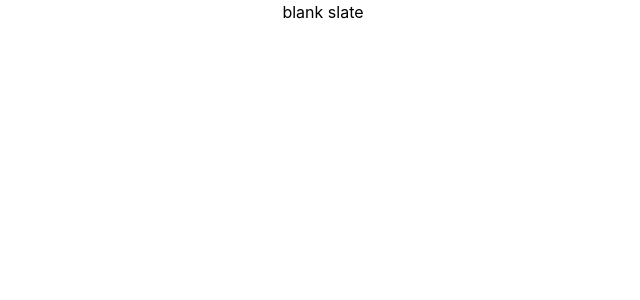
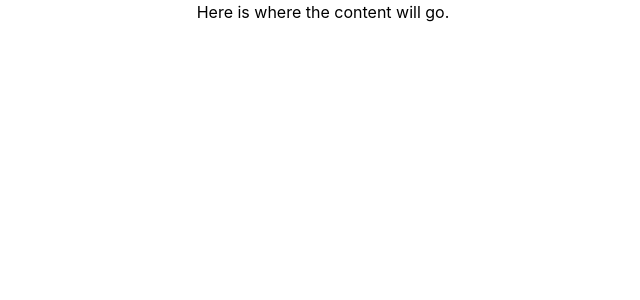
Before and after one commit to reveleigh/Probability-Experiments, a React (Create React App) app: page / in a window 1280 px wide. Shown: the top 300 px of the page, without its empty margins (317-957 px from the left). Built offline with nearby package versions, Linux system fonts and the light colour scheme.

Commit message:
Changed template message

```diff
--- a/src/App.js
+++ b/src/App.js
@@ -4,7 +4,7 @@ import './App.css';
 function App() {
   return (
     <div className="App">
-     blank slate
+     Here is where the content will go.
     </div>
   );
 }
```
